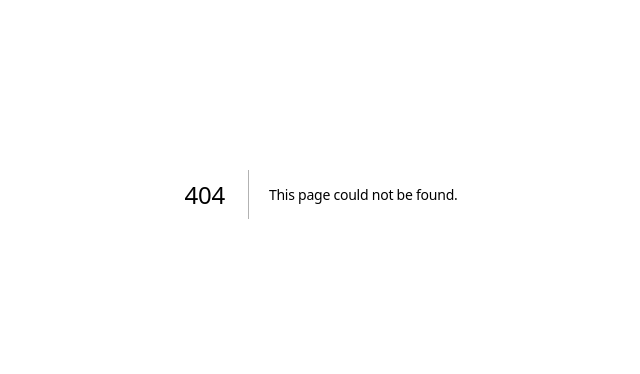
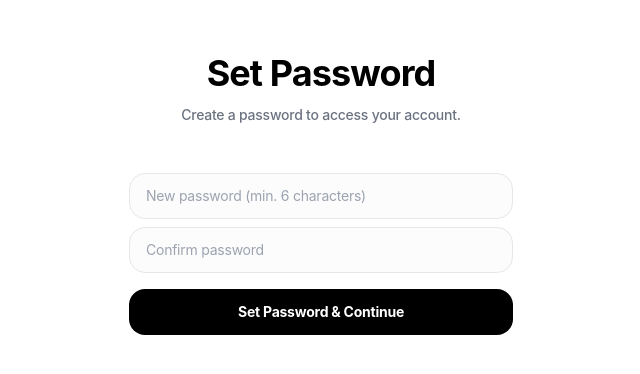
Before and after one commit to tmao8/spending-visualizer, a Next.js app: page /reset-password in a window 1280 px wide. Before the commit this address had no page. Shown: the part 206-580 px from the top of the page, without its empty margins (319-959 px from the left). Built offline with nearby package versions, Linux system fonts and the light colour scheme; no server answers.

Commit message:
feat: add password setup page and invite flow handling

```diff
--- a/src/app/auth/callback/route.ts
+++ b/src/app/auth/callback/route.ts
@@ -4,7 +4,9 @@ import { createClient } from '@/utils/supabase/server'
 export async function GET(request: Request) {
   const { searchParams, origin } = new URL(request.url)
   const code = searchParams.get('code')
-  const next = searchParams.get('next') ?? '/dashboard'
+  const type = searchParams.get('type')
+  const defaultNext = type === 'invite' || type === 'recovery' ? '/reset-password' : '/dashboard'
+  const next = searchParams.get('next') ?? defaultNext
 
   if (code) {
     const supabase = await createClient()
@@ -20,8 +22,9 @@ export async function GET(request: Request) {
         return NextResponse.redirect(`${origin}${next}`)
       }
     }
+    return NextResponse.redirect(`${origin}/login?error=${encodeURIComponent(error.message)}`)
   }
 
-  // Return to login with error if authentication failed
-  return NextResponse.redirect(`${origin}/login?error=Could not authenticate with Google`)
+  // Return to login with error if no code provided
+  return NextResponse.redirect(`${origin}/login?error=Invalid+authentication+link`)
 }
--- a/src/app/login/page.tsx
+++ b/src/app/login/page.tsx
@@ -1,12 +1,32 @@
 'use client'
 
 import { login, signInWithGoogle } from './actions'
-import { useSearchParams } from 'next/navigation'
-import { Suspense } from 'react'
+import { useSearchParams, useRouter } from 'next/navigation'
+import { Suspense, useEffect } from 'react'
 
 function LoginForm() {
+  const router = useRouter()
   const searchParams = useSearchParams()
   const error = searchParams.get('error')
+  const code = searchParams.get('code')
+  const type = searchParams.get('type')
+
+  useEffect(() => {
+    // If a PKCE code was passed to /login (e.g. from an invite link)
+    if (code) {
+      const nextParam = type === 'invite' || type === 'recovery' ? '&next=/reset-password' : ''
+      router.push(`/auth/callback?code=${code}${nextParam}`)
+      return
+    }
+
+    // If an implicit token hash is in the URL (e.g. #access_token=...&type=invite)
+    if (typeof window !== 'undefined' && window.location.hash) {
+      const hash = window.location.hash
+      if (hash.includes('type=invite') || hash.includes('type=recovery')) {
+        router.push('/reset-password' + hash)
+      }
+    }
+  }, [code, type, router])
 
   return (
     <div className="min-h-screen flex items-center justify-center bg-white dark:bg-[#0a0a0a] py-12 px-4 sm:px-6 lg:px-8">
--- a/src/app/page.tsx
+++ b/src/app/page.tsx
@@ -1,7 +1,23 @@
 import { createClient } from '@/utils/supabase/server'
 import { redirect } from 'next/navigation'
 
-export default async function IndexPage() {
+interface IndexPageProps {
+  searchParams?: Promise<{ code?: string; type?: string; next?: string }>
+}
+
+export default async function IndexPage({ searchParams }: IndexPageProps) {
+  const params = searchParams ? await searchParams : {}
+
+  // If Supabase redirects an invite/recovery/oauth code to the site URL, forward to auth callback
+  if (params?.code) {
+    const nextParam = params.next
+      ? `&next=${encodeURIComponent(params.next)}`
+      : params.type === 'invite' || params.type === 'recovery'
+      ? '&next=/reset-password'
+      : ''
+    return redirect(`/auth/callback?code=${params.code}${nextParam}`)
+  }
+
   const supabase = await createClient()
 
   const {
--- /dev/null
+++ b/src/app/reset-password/page.tsx
@@ -0,0 +1,138 @@
+'use client'
+
+import { useState, useEffect, Suspense } from 'react'
+import { useRouter, useSearchParams } from 'next/navigation'
+import { createClient } from '@/utils/supabase/client'
+
+function ResetPasswordForm() {
+  const router = useRouter()
+  const searchParams = useSearchParams()
+  const [password, setPassword] = useState('')
+  const [confirmPassword, setConfirmPassword] = useState('')
+  const [error, setError] = useState<string | null>(searchParams.get('error'))
+  const [loading, setLoading] = useState(false)
+  const [userEmail, setUserEmail] = useState<string | null>(null)
+
+  useEffect(() => {
+    const supabase = createClient()
+
+    // 1. If hash exists from an invite/recovery link, Supabase client parses it automatically
+    supabase.auth.getUser().then(({ data: { user } }) => {
+      if (user?.email) {
+        setUserEmail(user.email)
+      }
+    })
+
+    const { data: { subscription } } = supabase.auth.onAuthStateChange((event, session) => {
+      if (session?.user?.email) {
+        setUserEmail(session.user.email)
+      }
+    })
+
+    return () => subscription.unsubscribe()
+  }, [])
+
+  const handleSubmit = async (e: React.FormEvent) => {
+    e.preventDefault()
+    setError(null)
+
+    if (password.length < 6) {
+      setError('Password must be at least 6 characters long')
+      return
+    }
+
+    if (password !== confirmPassword) {
+      setError('Passwords do not match')
+      return
+    }
+
+    setLoading(true)
+    const supabase = createClient()
+
+    const { error: updateError } = await supabase.auth.updateUser({
+      password: password,
+    })
+
+    if (updateError) {
+      setError(updateError.message)
+      setLoading(false)
+      return
+    }
+
+    // Password updated successfully, navigate to dashboard
+    router.push('/dashboard')
+    router.refresh()
+  }
+
+  return (
+    <div className="min-h-screen flex items-center justify-center bg-white dark:bg-[#0a0a0a] py-12 px-4 sm:px-6 lg:px-8">
+      <div className="max-w-sm w-full space-y-12">
+        <div className="text-center">
+          <h2 className="text-4xl font-bold tracking-tight text-black dark:text-white">
+            Set Password
+          </h2>
+          <p className="mt-3 text-sm text-gray-500 font-medium">
+            {userEmail
+              ? `Create a password for ${userEmail}`
+              : 'Create a password to access your account.'}
+          </p>
+        </div>
+
+        <form className="mt-8 space-y-4" onSubmit={handleSubmit}>
+          <div className="space-y-2">
+            <div>
+              <input
+                id="password"
+                name="password"
+                type="password"
+                required
+                minLength={6}
+                value={password}
+                onChange={(e) => setPassword(e.target.value)}
+                className="appearance-none relative block w-full px-4 py-3 border border-gray-200 dark:border-white/10 placeholder-gray-400 text-gray-900 dark:text-white rounded-2xl focus:outline-none focus:ring-2 focus:ring-black dark:focus:ring-white focus:border-transparent sm:text-sm bg-gray-50/50 dark:bg-neutral-900/50"
+                placeholder="New password (min. 6 characters)"
+              />
+            </div>
+            <div>
+              <input
+                id="confirmPassword"
+                name="confirmPassword"
+                type="password"
+                required
+                minLength={6}
+                value={confirmPassword}
+                onChange={(e) => setConfirmPassword(e.target.value)}
+                className="appearance-none relative block w-full px-4 py-3 border border-gray-200 dark:border-white/10 placeholder-gray-400 text-gray-900 dark:text-white rounded-2xl focus:outline-none focus:ring-2 focus:ring-black dark:focus:ring-white focus:border-transparent sm:text-sm bg-gray-50/50 dark:bg-neutral-900/50"
+                placeholder="Confirm password"
+              />
+            </div>
+          </div>
+
+          {error && (
+            <div className="text-red-500 text-xs text-center font-medium bg-red-50 dark:bg-red-950/30 py-2.5 px-3 rounded-xl border border-red-100 dark:border-red-900/30">
+              {error}
+            </div>
+          )}
+
+          <div>
+            <button
+              type="submit"
+              disabled={loading}
+              className="group relative w-full flex justify-center py-3 px-4 border border-transparent text-sm font-bold rounded-2xl text-white bg-black dark:bg-white dark:text-black hover:bg-gray-800 dark:hover:bg-gray-200 transition-colors focus:outline-none focus:ring-2 focus:ring-offset-2 focus:ring-black disabled:opacity-50"
+            >
+              {loading ? 'Saving...' : 'Set Password & Continue'}
+            </button>
+          </div>
+        </form>
+      </div>
+    </div>
+  )
+}
+
+export default function ResetPasswordPage() {
+  return (
+    <Suspense fallback={<div className="min-h-screen flex items-center justify-center">Loading...</div>}>
+      <ResetPasswordForm />
+    </Suspense>
+  )
+}
```
